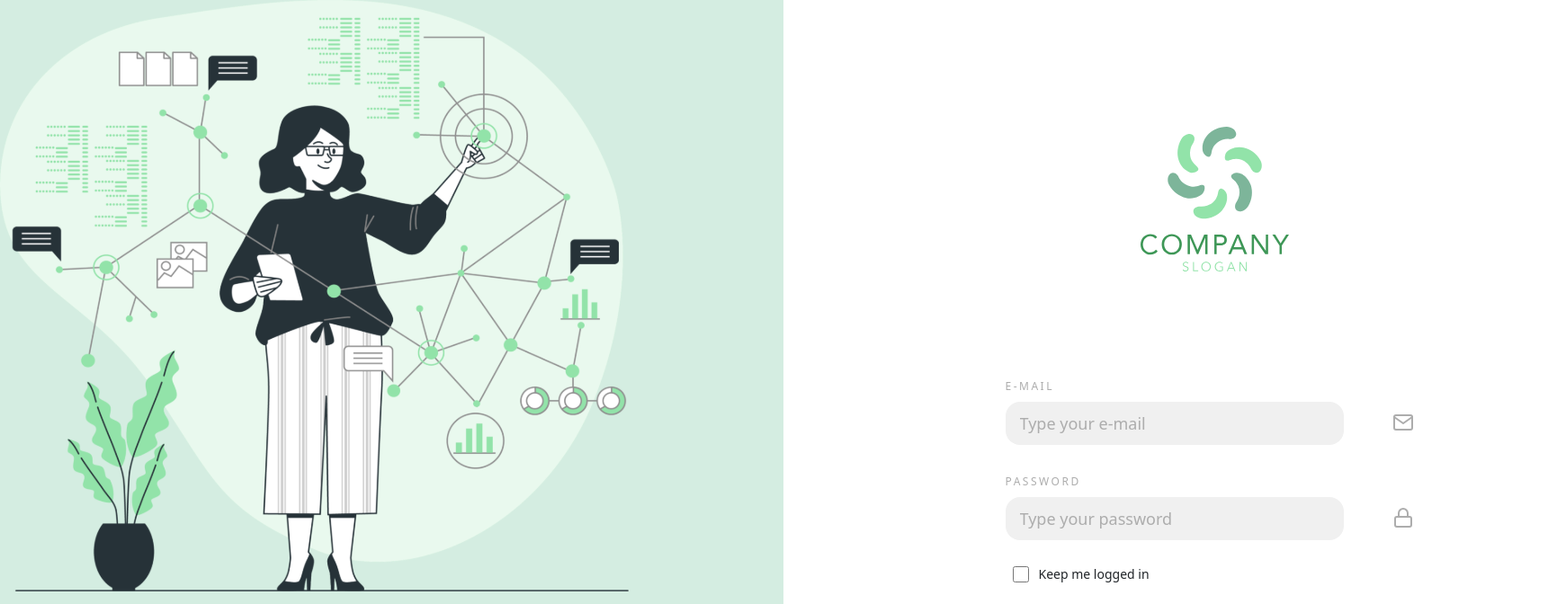
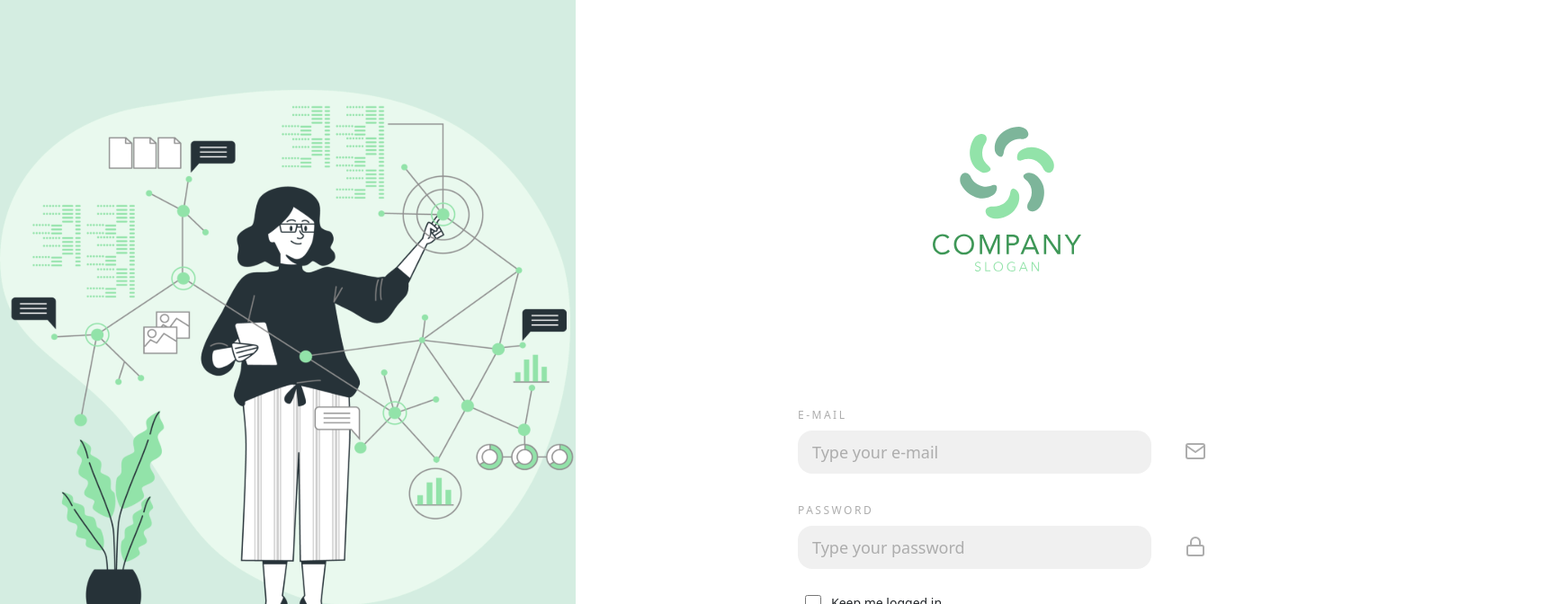
Before and after one commit to Nuyrguyana/neoPractice, a React (Create React App) app in the folder claims-client/: page /login in a window 1280 px wide. Shown: the top 672 px of the page at 90% size, 1741 px wide, since content can reach past the window. Built offline with nearby package versions, Linux system fonts and the light colour scheme.

Commit message:
improve auth adaptive

```diff
--- a/claims-client/src/index.css
+++ b/claims-client/src/index.css
@@ -1,6 +1,7 @@
 body {
     font-family: 'Inter', sans-serif;
     font-size: 16px;
+    height: 100%;
 }
 
 p {
@@ -17,12 +18,9 @@ p {
 
 
 .wrapper {
-    width: 100%;
-    height: 100vh;
+    position: relative;
+    /*width: 100%;*/
 }
-
-/* Auth */
-
 
 /* Header */
 
@@ -58,10 +56,6 @@ p {
 .name {
     padding-top: 9px;
     margin-right: 34px;
-}
-
-.searchbar-container {
-
 }
 
 .input-search {
@@ -113,8 +107,6 @@ p {
 
 /* Menu */
 
-.menu-container {
-}
 
 .menu-inner {
     width: 96px;
@@ -123,7 +115,6 @@ p {
     margin-right: 60px;
     float: left;
     background: linear-gradient(#D5EEE2, #7DB59A)
-
 }
 
 .btn-menu {
@@ -242,9 +233,6 @@ tbody tr:hover {
     opacity: 1;
 }
 
-.table-td {
-}
-
 .type-dot {
     padding-right: 16px;
 }
@@ -284,9 +272,6 @@ tbody tr:hover {
 .status-pill-in-process {
     background: #FDCB6E;
 }
-
-/* Burger */
-
 
 /* Create claims */
 
@@ -423,42 +408,25 @@ tbody tr:hover {
 .wrapper-auth {
     display: inline-grid;
     grid-template-columns: 50% 50%;
-    /*width: 100%;*/
-    /*max-width: 1920px;*/
-    /*justify-content: space-between;*/
+    justify-items: stretch;
 }
 
 .container-left-auth {
-
-    /*padding: 100px 130px 100px 131px;*/
-    /*max-width: 960px;*/
-    /*min-height: 878px;*/
-    /*width: 100%;*/
     background: rgba(211, 237, 225, 0.97);
 }
 
-.container-right-auth {
-
-}
-
 .img-login {
-    /*display: block;*/
-    /*margin-left: auto;*/
-    /*margin-right: auto;*/
-    /*margin-top: 100px;*/
-    /*height: auto;*/
-    /*max-width: 699px;*/
-    /*width: 100%;*/
+    padding-top: 100px;
+    max-width: 699px;
+    margin: 0 auto;
+    width: 100%;
+    display: block;
 }
 
 .img-icon-max {
-    width: 100%;
-    max-width: 165px;
+    min-width: 165px;
     display: block;
-    margin: 141px 398px 119px 150px;
-}
-
-.login-form {
+    padding: 141px 0 119px 150px;
 }
 
 .label-login {
@@ -533,7 +501,7 @@ tbody tr:hover {
     background: #7DB59A;
     position: absolute;
     left: 0;
-    top: 878px;
+    bottom: 0;
 }
 
 .img-footer {
@@ -569,7 +537,7 @@ tbody tr:hover {
 }
 
 .container-input-login {
-    padding: 0 247px 141px 247px;
+    padding: 0 0 141px 247px;
 }
 
 .card-container {
@@ -876,17 +844,10 @@ li {
     .type-dot {
         padding-right: 8px;
     }
-    /*.input-login {*/
-    /*    min-width: 343px;*/
-    /*}*/
-    /*.btn-login {*/
-    /*    min-width: 343px;*/
-    /*}*/
-    .icon-font-awesome {
-        /*margin-left: 422px;*/
-        /*margin-top: -45px;*/
-    }
     .wrapper-auth {
         grid-template-columns: 1fr;
     }
+    .container-left-auth {
+        /*padding: 0;*/
+    }
 }
```
